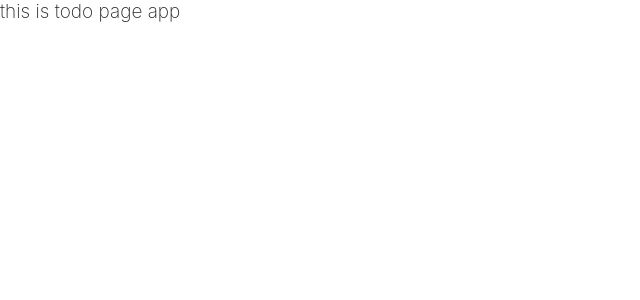
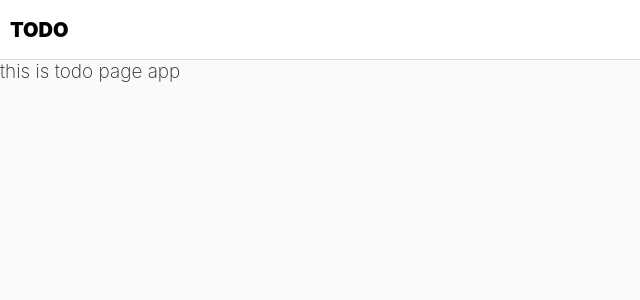
Before and after one commit to bel7aG/todo-app-frontend, a Next.js app: page / in a window 1280 px wide. Shown: the top 300 px of the page, without its empty margins (0-640 px from the left). Built offline with nearby package versions, Linux system fonts and the light colour scheme; no server answers.

Commit message:
✨ Implements Header.

```diff
--- /dev/null
+++ b/src/components/Header/Header.tsx
@@ -0,0 +1,16 @@
+import { FC } from 'react'
+import Link from 'next/link'
+
+import { SHeader } from './SHeader'
+
+const Header: FC = () => {
+  return (
+    <SHeader>
+      <Link href="/">
+        <a>todo</a>
+      </Link>
+    </SHeader>
+  )
+}
+
+export default Header
--- /dev/null
+++ b/src/components/Header/SHeader.tsx
@@ -0,0 +1,17 @@
+import { styled } from 'shared'
+
+export const SHeader = styled.header`
+  display: flex;
+  align-items: center;
+  height: 6rem;
+  padding: 0 1rem;
+  background-color: ${({ theme }) => theme?.layout?.colors?.header};
+  border-bottom: ${({ theme }) => theme?.border?.wsc};
+
+  > a {
+    font-size: 2rem;
+    color: ${({ theme }) => theme?.colors()?.primary};
+    font-weight: 900;
+    text-transform: uppercase;
+  }
+`
--- /dev/null
+++ b/src/components/Header/index.ts
@@ -0,0 +1 @@
+export { default as Header } from './Header'
--- a/src/components/Layout/Layout.tsx
+++ b/src/components/Layout/Layout.tsx
@@ -2,6 +2,7 @@ import { useEffect, useRef, memo, FC, ReactNode, RefObject } from 'react'
 import { TodoTheme } from 'styled-components'
 
 import { useTheme } from 'context'
+import { Header } from 'components'
 import { SLayout } from './SLayout'
 
 export interface LayoutProps {
@@ -20,6 +21,7 @@ const Layout: FC<LayoutProps> = ({ children, triggerTheme }) => {
 
   return (
     <SLayout ref={layoutRef}>
+      <Header />
       <main>{children}</main>
     </SLayout>
   )
--- a/src/components/Layout/SLayout.tsx
+++ b/src/components/Layout/SLayout.tsx
@@ -6,7 +6,7 @@ export const SLayout = styled.div`
 
   min-width: 28rem;
 
-  > div {
+  > main {
     min-height: 100vh;
   }
 `
--- a/src/components/index.ts
+++ b/src/components/index.ts
@@ -1 +1,3 @@
 export { default } from './Layout'
+
+export { Header } from './Header'
--- a/src/shared/themes/DarkTheme/DarkTheme.ts
+++ b/src/shared/themes/DarkTheme/DarkTheme.ts
@@ -15,6 +15,7 @@ export const DarkTheme: TodoTheme = {
   layout: {
     colors: {
       body: '#272726',
+      header: '#161616',
       text: '#05386B',
       textOpposite: '#ffffff'
     }
--- a/src/shared/themes/LightTheme/LightTheme.ts
+++ b/src/shared/themes/LightTheme/LightTheme.ts
@@ -2,8 +2,8 @@ import { TodoTheme } from 'styled-components'
 
 export const LightTheme: TodoTheme = {
   border: {
-    wsc: `1px solid #6EC1E4`,
-    color: '#6EC1E4',
+    wsc: `1px solid #dbdbdb`,
+    color: '#dbdbdb',
     radius: '4px'
   },
 
@@ -14,7 +14,8 @@ export const LightTheme: TodoTheme = {
 
   layout: {
     colors: {
-      body: '#ffffff',
+      body: '#fafafa',
+      header: '#ffffff',
       text: '#272224',
       textOpposite: '#ffffff'
     }
--- a/src/shared/themes/todo.theme.ts
+++ b/src/shared/themes/todo.theme.ts
@@ -18,6 +18,7 @@ declare module 'styled-components' {
     layout: {
       colors: {
         body: string
+        header: string
         text: string
         textOpposite: string
       }
```
